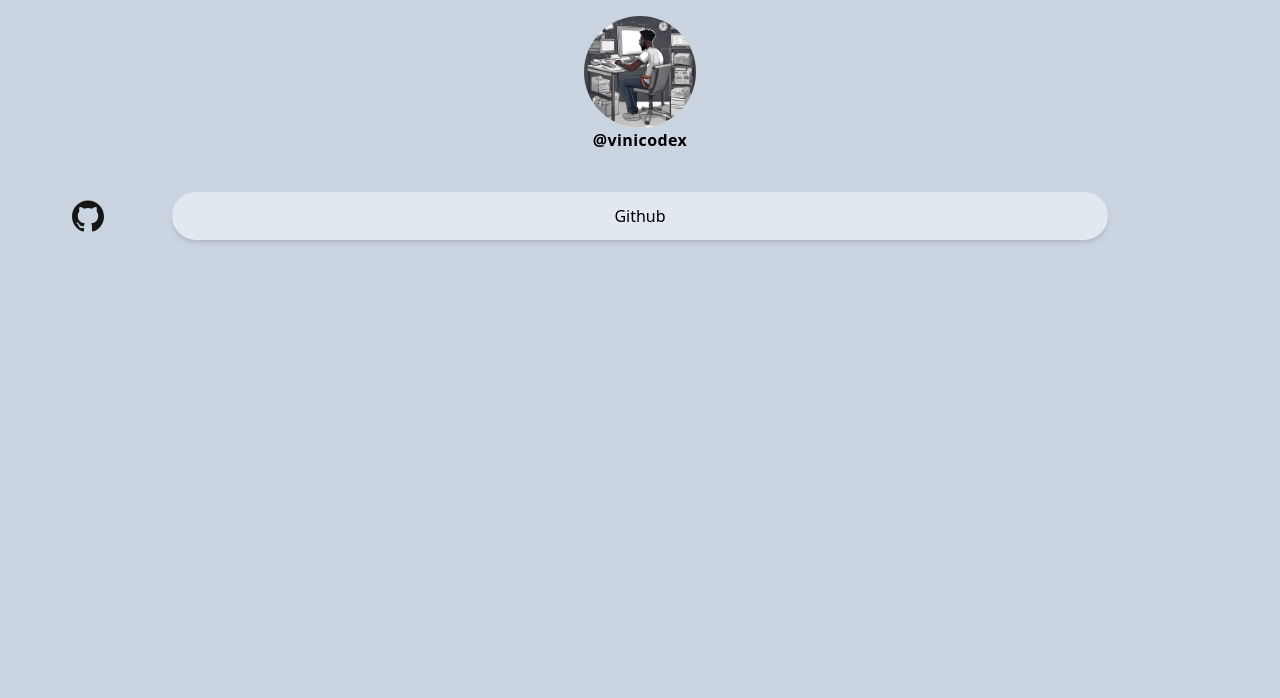
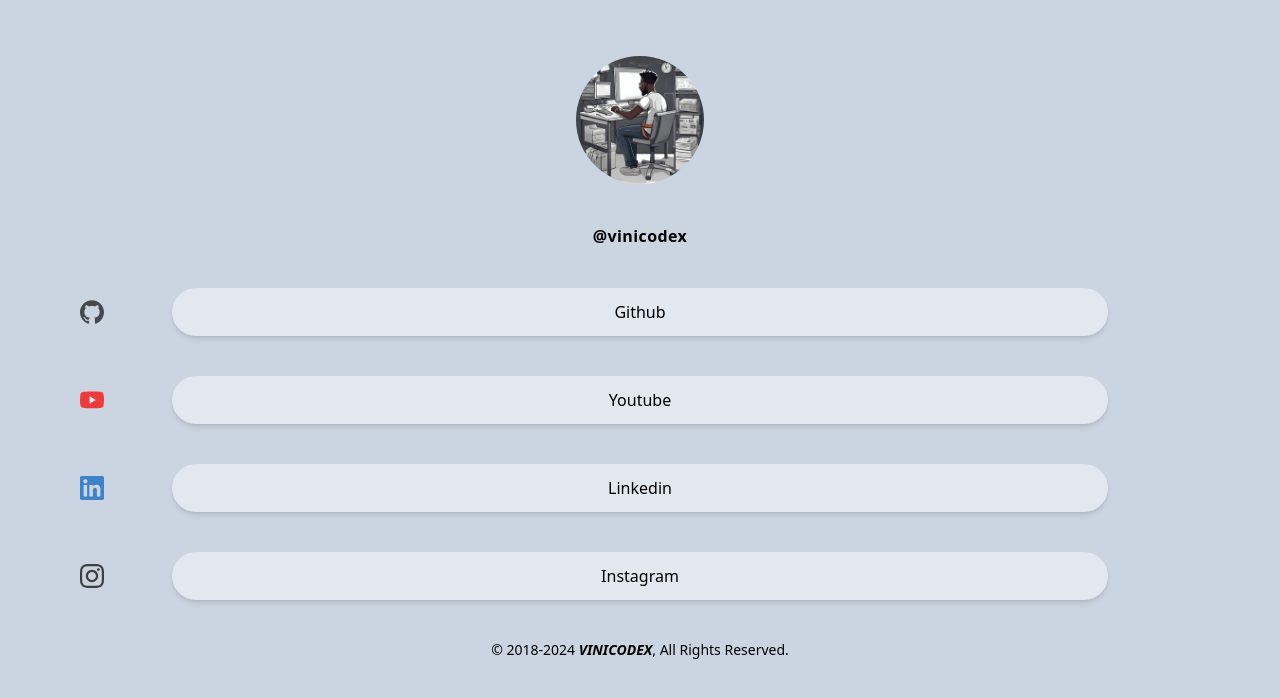
Before and after one commit to vinicodex/link-tree, a Next.js app: page / in a window 1280 px wide. Shown: the top 698 px of the page. Built offline with nearby package versions, Linux system fonts and the light colour scheme.

Commit message:
feat: update sytle and add links

```diff
--- a/src/app/components/button.jsx
+++ b/src/app/components/button.jsx
@@ -2,10 +2,12 @@ export default function Button(props) {
 
     return(
         <div className="flex justify-center mt-10">
-            <img src={props.img} alt={props.alt} className="w-8 h-8 absolute left-16 mt-2 ml-2"/>
+          <a href={props.link} className="flex justify-center w-full h-full" target="_blank">
+          <img src={props.img} alt={props.alt} className="w-6 h-6 absolute left-16 mt-3 ml-4 animate-pulse"/>
             <button class="py-2 px-5 bg-slate-200 font-white rounded-full shadow-md hover:bg-slate-400 hover:text-white focus:outline-none focus:ring focus:ring-slate-800 focus:ring-opacity-75 w-3/4 h-12">
               {props.text}
             </button>
+          </a>
         </div>
     );
   }
--- /dev/null
+++ b/src/app/components/footer.jsx
@@ -0,0 +1,7 @@
+export default function FooterComponent() {
+    return(
+        <div className="text-center py-10">
+            <p className="text-sm">© 2018-2024 <span className="font-bold italic">VINICODEX</span>, All Rights Reserved.</p>
+        </div>
+    );
+  }
--- a/src/app/components/profile.jsx
+++ b/src/app/components/profile.jsx
@@ -1,10 +1,10 @@
 export default function ProfilePicture() {
     return(
-        <div className="flex-col justify-center bg-red">
+        <div className="flex-col justify-center">
             <div className="flex justify-center">
-                <img class="w-28 h-28 rounded-full" src="img/profile.png" alt="" width="384" height="512"></img>
+                <img class="w-32 h-32 rounded-full" src="img/profile.png" alt="" width="384" height="512"></img>
             </div>
-            <div className="flex justify-center">
+            <div className="flex justify-center mt-10">
                 <p className="font-bold tracking-wide">@vinicodex</p>
             </div>
         </div>
--- a/src/app/layout.js
+++ b/src/app/layout.js
@@ -12,6 +12,7 @@ export default function RootLayout({ children }) {
   return (
     <html lang="en">
       <body className="w-auto h-auto bg-slate-300 mx-4 my-4 flex justify-center">{children}</body>
+
     </html>
   );
 }
--- a/src/app/page.js
+++ b/src/app/page.js
@@ -1,14 +1,16 @@
 import ProfilePicture from "./components/profile";
 import Button from "./components/button";
+import FooterComponent from "./components/footer";
 
 export default function Home() {
   return(
-    <div className="w-full h-full flex-col">
+    <div className="w-full h-full flex-col my-10">
       <ProfilePicture/>
-      <Button img="svg/github.svg" alt="github-img" text="Github"/>
-      {/* <Button value="Youtube"/>
-      <Button value="Linkedin"/>
-      <Button value="Instagram"/> */}
+      <Button img="svg/github.svg" link="https://github.com/vinicodex" alt="github-img" text="Github"/>
+      <Button img="svg/youtube.svg" link="#"   alt="youtube-img" text="Youtube"/>
+      <Button img="svg/linkedin.svg" link="https://www.linkedin.com/in/marcos-vinicius-61619111b/"  alt="linkedin-img" text="Linkedin"/>
+      <Button img="svg/instagram.svg" link="https://www.instagram.com/vinicodex" alt="instagram-img" text="Instagram"/>
+      <FooterComponent/>
     </div>
   );
 }
```
Also changed, not shown: 1 other file (tests, documents, lock files or other folders).
